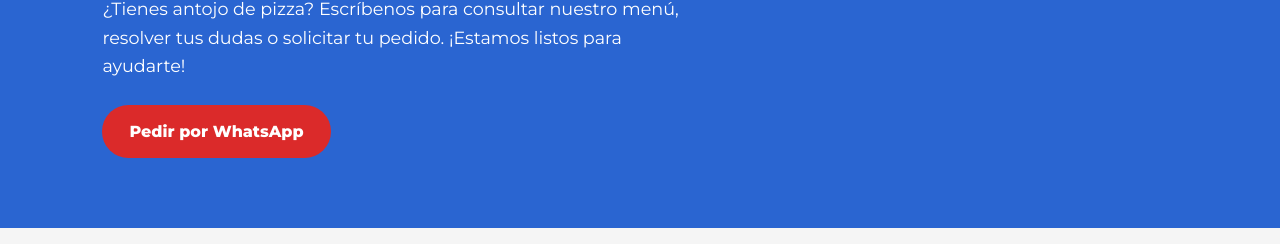
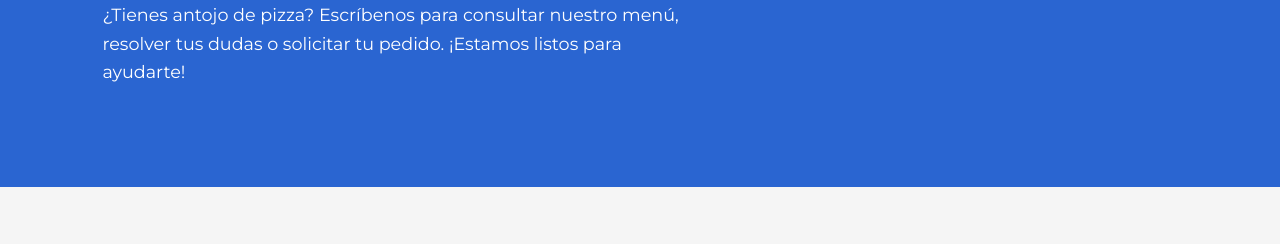
Before and after one commit to margaritoedgardo03-lang/Mario-s-Pizza, a plain HTML site: page contacto.html in a window 1280 px wide. Shown: the part 398-642 px from the top of the page. Drawn offline with nearby package versions, Linux system fonts and the light colour scheme.

Commit message:
Update contacto.html

```diff
--- a/contacto.html
+++ b/contacto.html
@@ -52,14 +52,6 @@
                         ¡Estamos listos para ayudarte!
                     </p>
 
-
-                    <a
-                        href="https://wa.me/55 8765 4321"
-                        class="btn btn-rojo"
-                        target="_blank"
-                        rel="noopener noreferrer">
-                        Pedir por WhatsApp
-                    </a>
                 </div>
 
 
```
